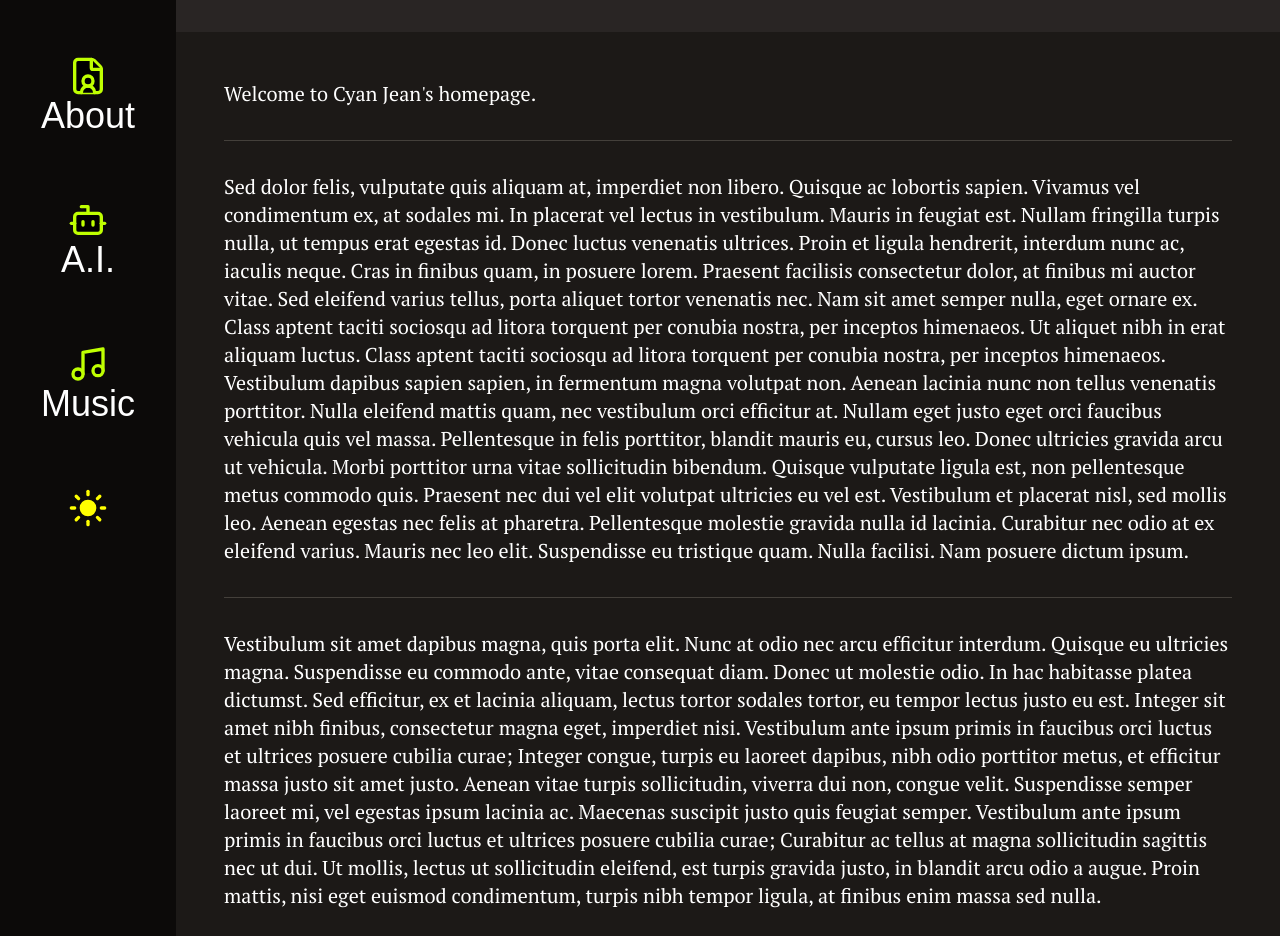
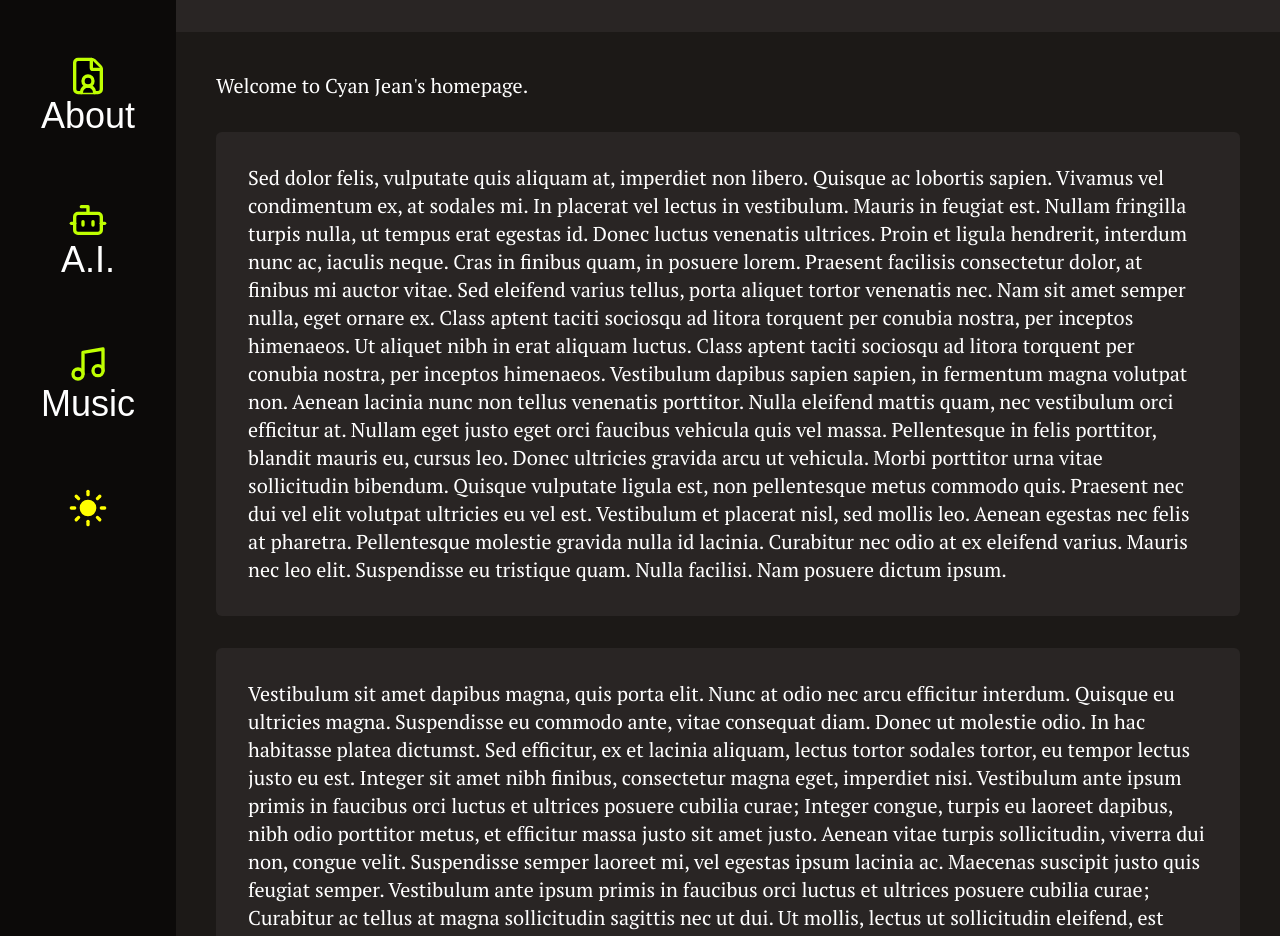
Before and after one commit to sean-xiao-zhao7/portfolio_personal_nextjs, a Next.js app: page / in a window 1280 px wide. Shown: the part 120-1056 px from the top of the page. Built offline with nearby package versions, Linux system fonts and the light colour scheme; a web font is replaced by a local one.

Commit message:
Add page paragraph

```diff
--- a/app/page.tsx
+++ b/app/page.tsx
@@ -1,6 +1,6 @@
 import PageLargeBody from "@/components/layouts/page/page-large-body";
 import PageLargeHeader from "@/components/layouts/page/page-large-header";
-import ContentDivider from "@/components/widgets/content-divider";
+import PageParagraph from "@/components/layouts/page/page-paragraph";
 
 export default function Home() {
   return <>
@@ -9,19 +9,15 @@ export default function Home() {
     </PageLargeHeader>
     <PageLargeBody>
       Welcome to Cyan Jean's homepage.
-      <ContentDivider />
-      Sed dolor felis, vulputate quis aliquam at, imperdiet non libero. Quisque ac lobortis sapien. Vivamus vel condimentum ex, at sodales mi. In placerat vel lectus in vestibulum. Mauris in feugiat est. Nullam fringilla turpis nulla, ut tempus erat egestas id. Donec luctus venenatis ultrices. Proin et ligula hendrerit, interdum nunc ac, iaculis neque. Cras in finibus quam, in posuere lorem.
-      Praesent facilisis consectetur dolor, at finibus mi auctor vitae. Sed eleifend varius tellus, porta aliquet tortor venenatis nec. Nam sit amet semper nulla, eget ornare ex. Class aptent taciti sociosqu ad litora torquent per conubia nostra, per inceptos himenaeos. Ut aliquet nibh in erat aliquam luctus. Class aptent taciti sociosqu ad litora torquent per conubia nostra, per inceptos himenaeos. Vestibulum dapibus sapien sapien, in fermentum magna volutpat non. Aenean lacinia nunc non tellus venenatis porttitor. Nulla eleifend mattis quam, nec vestibulum orci efficitur at. Nullam eget justo eget orci faucibus vehicula quis vel massa. Pellentesque in felis porttitor, blandit mauris eu, cursus leo. Donec ultricies gravida arcu ut vehicula. Morbi porttitor urna vitae sollicitudin bibendum. Quisque vulputate ligula est, non pellentesque metus commodo quis. Praesent nec dui vel elit volutpat ultricies eu vel est. Vestibulum et placerat nisl, sed mollis leo.
-      Aenean egestas nec felis at pharetra. Pellentesque molestie gravida nulla id lacinia. Curabitur nec odio at ex eleifend varius. Mauris nec leo elit. Suspendisse eu tristique quam. Nulla facilisi. Nam posuere dictum ipsum.
-      <ContentDivider />
-      Vestibulum sit amet dapibus magna, quis porta elit. Nunc at odio nec arcu efficitur interdum. Quisque eu ultricies magna. Suspendisse eu commodo ante, vitae consequat diam. Donec ut molestie odio. In hac habitasse platea dictumst. Sed efficitur, ex et lacinia aliquam, lectus tortor sodales tortor, eu tempor lectus justo eu est. Integer sit amet nibh finibus, consectetur magna eget, imperdiet nisi.
-      Vestibulum ante ipsum primis in faucibus orci luctus et ultrices posuere cubilia curae; Integer congue, turpis eu laoreet dapibus, nibh odio porttitor metus, et efficitur massa justo sit amet justo. Aenean vitae turpis sollicitudin, viverra dui non, congue velit. Suspendisse semper laoreet mi, vel egestas ipsum lacinia ac. Maecenas suscipit justo quis feugiat semper. Vestibulum ante ipsum primis in faucibus orci luctus et ultrices posuere cubilia curae; Curabitur ac tellus at magna sollicitudin sagittis nec ut dui. Ut mollis, lectus ut sollicitudin eleifend, est turpis gravida justo, in blandit arcu odio a augue. Proin mattis, nisi eget euismod condimentum, turpis nibh tempor ligula, at finibus enim massa sed nulla.
-      <ContentDivider />
-      Vestibulum sit amet dapibus magna, quis porta elit. Nunc at odio nec arcu efficitur interdum. Quisque eu ultricies magna. Suspendisse eu commodo ante, vitae consequat diam. Donec ut molestie odio. In hac habitasse platea dictumst. Sed efficitur, ex et lacinia aliquam, lectus tortor sodales tortor, eu tempor lectus justo eu est. Integer sit amet nibh finibus, consectetur magna eget, imperdiet nisi.
-      Vestibulum ante ipsum primis in faucibus orci luctus et ultrices posuere cubilia curae; Integer congue, turpis eu laoreet dapibus, nibh odio porttitor metus, et efficitur massa justo sit amet justo. Aenean vitae turpis sollicitudin, viverra dui non, congue velit. Suspendisse semper laoreet mi, vel egestas ipsum lacinia ac. Maecenas suscipit justo quis feugiat semper. Vestibulum ante ipsum primis in faucibus orci luctus et ultrices posuere cubilia curae; Curabitur ac tellus at magna sollicitudin sagittis nec ut dui. Ut mollis, lectus ut sollicitudin eleifend, est turpis gravida justo, in blandit arcu odio a augue. Proin mattis, nisi eget euismod condimentum, turpis nibh tempor ligula, at finibus enim massa sed nulla.
-      <ContentDivider />
-      Vestibulum sit amet dapibus magna, quis porta elit. Nunc at odio nec arcu efficitur interdum. Quisque eu ultricies magna. Suspendisse eu commodo ante, vitae consequat diam. Donec ut molestie odio. In hac habitasse platea dictumst. Sed efficitur, ex et lacinia aliquam, lectus tortor sodales tortor, eu tempor lectus justo eu est. Integer sit amet nibh finibus, consectetur magna eget, imperdiet nisi.
-      Vestibulum ante ipsum primis in faucibus orci luctus et ultrices posuere cubilia curae; Integer congue, turpis eu laoreet dapibus, nibh odio porttitor metus, et efficitur massa justo sit amet justo. Aenean vitae turpis sollicitudin, viverra dui non, congue velit. Suspendisse semper laoreet mi, vel egestas ipsum lacinia ac. Maecenas suscipit justo quis feugiat semper. Vestibulum ante ipsum primis in faucibus orci luctus et ultrices posuere cubilia curae; Curabitur ac tellus at magna sollicitudin sagittis nec ut dui. Ut mollis, lectus ut sollicitudin eleifend, est turpis gravida justo, in blandit arcu odio a augue. Proin mattis, nisi eget euismod condimentum, turpis nibh tempor ligula, at finibus enim massa sed nulla.
+      <PageParagraph>
+        Sed dolor felis, vulputate quis aliquam at, imperdiet non libero. Quisque ac lobortis sapien. Vivamus vel condimentum ex, at sodales mi. In placerat vel lectus in vestibulum. Mauris in feugiat est. Nullam fringilla turpis nulla, ut tempus erat egestas id. Donec luctus venenatis ultrices. Proin et ligula hendrerit, interdum nunc ac, iaculis neque. Cras in finibus quam, in posuere lorem.
+        Praesent facilisis consectetur dolor, at finibus mi auctor vitae. Sed eleifend varius tellus, porta aliquet tortor venenatis nec. Nam sit amet semper nulla, eget ornare ex. Class aptent taciti sociosqu ad litora torquent per conubia nostra, per inceptos himenaeos. Ut aliquet nibh in erat aliquam luctus. Class aptent taciti sociosqu ad litora torquent per conubia nostra, per inceptos himenaeos. Vestibulum dapibus sapien sapien, in fermentum magna volutpat non. Aenean lacinia nunc non tellus venenatis porttitor. Nulla eleifend mattis quam, nec vestibulum orci efficitur at. Nullam eget justo eget orci faucibus vehicula quis vel massa. Pellentesque in felis porttitor, blandit mauris eu, cursus leo. Donec ultricies gravida arcu ut vehicula. Morbi porttitor urna vitae sollicitudin bibendum. Quisque vulputate ligula est, non pellentesque metus commodo quis. Praesent nec dui vel elit volutpat ultricies eu vel est. Vestibulum et placerat nisl, sed mollis leo.
+        Aenean egestas nec felis at pharetra. Pellentesque molestie gravida nulla id lacinia. Curabitur nec odio at ex eleifend varius. Mauris nec leo elit. Suspendisse eu tristique quam. Nulla facilisi. Nam posuere dictum ipsum.
+      </PageParagraph>
+      <PageParagraph>
+        Vestibulum sit amet dapibus magna, quis porta elit. Nunc at odio nec arcu efficitur interdum. Quisque eu ultricies magna. Suspendisse eu commodo ante, vitae consequat diam. Donec ut molestie odio. In hac habitasse platea dictumst. Sed efficitur, ex et lacinia aliquam, lectus tortor sodales tortor, eu tempor lectus justo eu est. Integer sit amet nibh finibus, consectetur magna eget, imperdiet nisi.
+        Vestibulum ante ipsum primis in faucibus orci luctus et ultrices posuere cubilia curae; Integer congue, turpis eu laoreet dapibus, nibh odio porttitor metus, et efficitur massa justo sit amet justo. Aenean vitae turpis sollicitudin, viverra dui non, congue velit. Suspendisse semper laoreet mi, vel egestas ipsum lacinia ac. Maecenas suscipit justo quis feugiat semper. Vestibulum ante ipsum primis in faucibus orci luctus et ultrices posuere cubilia curae; Curabitur ac tellus at magna sollicitudin sagittis nec ut dui. Ut mollis, lectus ut sollicitudin eleifend, est turpis gravida justo, in blandit arcu odio a augue. Proin mattis, nisi eget euismod condimentum, turpis nibh tempor ligula, at finibus enim massa sed nulla.
+      </PageParagraph>
     </PageLargeBody>
   </>
 }
--- a/components/layouts/page/page-large-body.tsx
+++ b/components/layouts/page/page-large-body.tsx
@@ -4,7 +4,7 @@ import { ReactNode } from "react";
  * Page body for home page and pages with emphasis.
  */
 export default function PageLargeBody({ children }: { children: ReactNode }) {
-    return <div className="text-xl p-12 font-body font-normal bg-stone-900 light:bg-white">
+    return <div className="text-xl p-10 font-body font-normal bg-stone-900 light:bg-white">
         {children}
     </div>
 }
--- /dev/null
+++ b/components/layouts/page/page-paragraph.tsx
@@ -0,0 +1,7 @@
+import { ReactNode } from "react";
+
+export default function PageParagraph({ children }: { children: ReactNode }) {
+    return <p className="p-8 my-8 last:mb-0 rounded-md bg-stone-800 light:bg-stone-50">
+        {children}
+    </p>
+}
```
